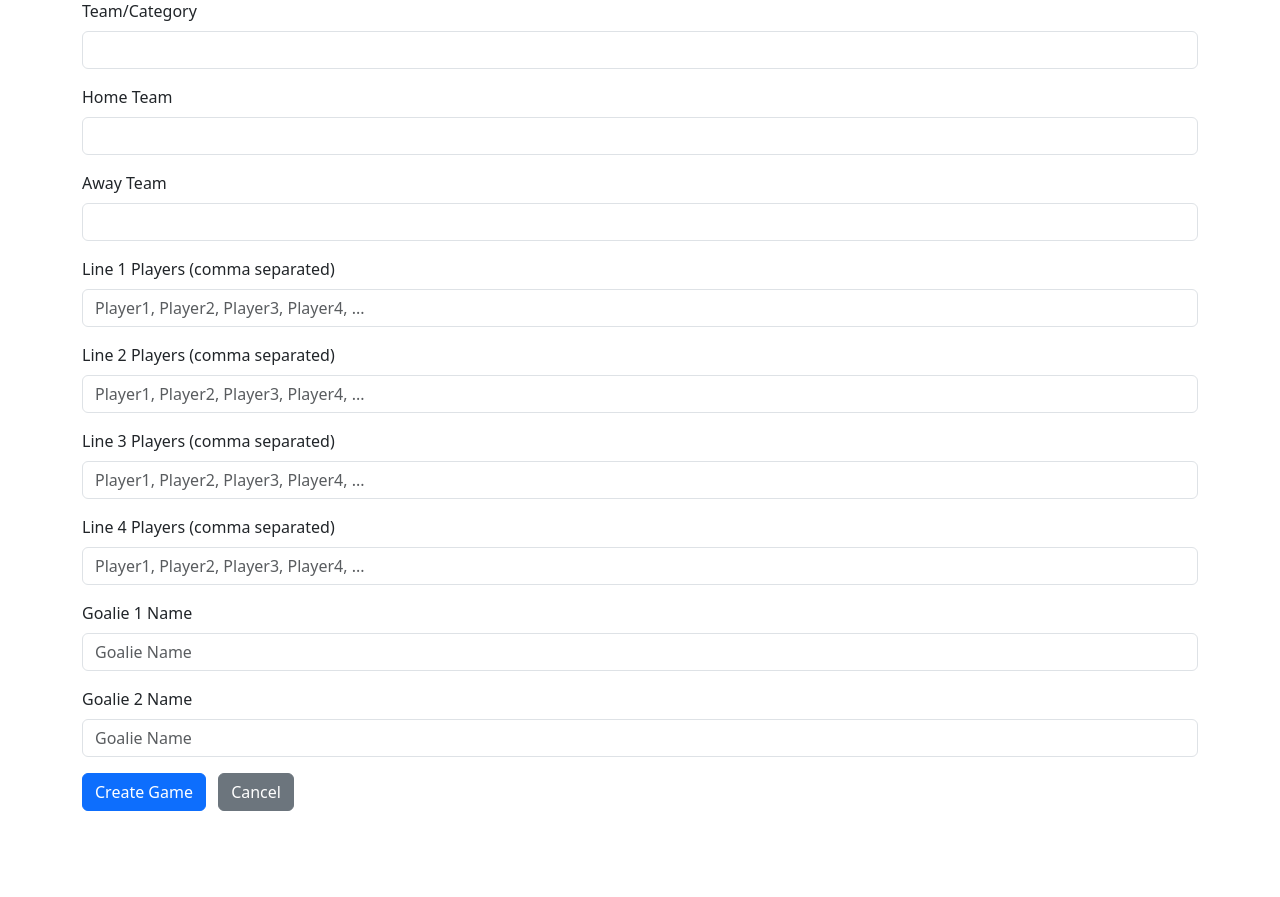
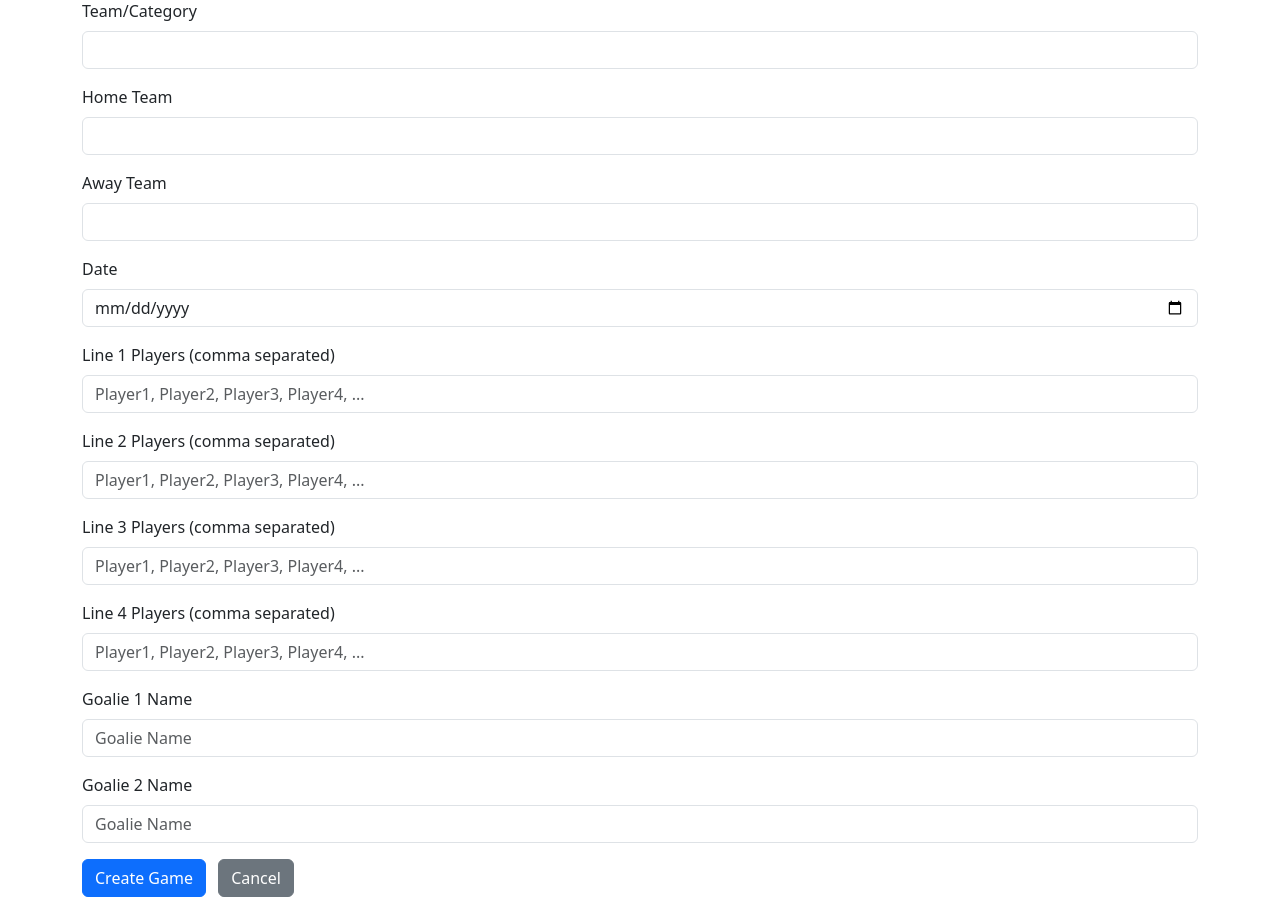
Before and after one commit to dennyschwender/FloorballStatsTracker, a Flask app: page /create_game in a window 1280 px wide. Shown: the part 121-1018 px from the top of the page. Before the commit the page ends 932 px from the top, so only its background shows below. Run offline with Flask 3, Linux system fonts and the light colour scheme; the visitor is signed in with stand-in values (Sample User, id 1).

Commit message:
Added game dates to sort them chronologically

```diff
--- a/app.py
+++ b/app.py
@@ -1,4 +1,3 @@
-
 import os
 import json
 from flask import Flask, request, render_template, redirect, url_for, session
@@ -41,16 +40,26 @@ def index():
                 return render_template('pin.html', error='Incorrect PIN')
         return render_template('pin.html')
     games = load_games()
+    # Sort games by date (descending, newest first), then by creation order (id)
+    def game_sort_key(g):
+        from datetime import datetime
+        date_str = g.get('date')
+        try:
+            date_val = datetime.strptime(date_str, '%Y-%m-%d') if date_str else datetime.min
+        except Exception:
+            date_val = datetime.min
+        return (date_val, -games.index(g))
+    games_sorted = sorted(games, key=game_sort_key, reverse=True)
     selected_team = request.args.get('team')
     if selected_team:
-        filtered_games = [g for g in games if g.get('team') == selected_team]
+        filtered_games = [g for g in games_sorted if g.get('team') == selected_team]
     else:
-        filtered_games = games
+        filtered_games = games_sorted
     latest_game_id = None
     if filtered_games:
         # Find the latest game for the selected team (or all games)
-        latest_game_id = games.index(filtered_games[-1])
-    return render_template('index.html', games=games, latest_game_id=latest_game_id, selected_team=selected_team)
+        latest_game_id = games.index(filtered_games[0])
+    return render_template('index.html', games=games_sorted, latest_game_id=latest_game_id, selected_team=selected_team)
 # Add a before_request to protect all routes except static and pin
 @app.before_request
 def require_login():
@@ -79,6 +88,7 @@ def modify_game(game_id):
         team = request.form.get('team')
         home_team = request.form.get('home_team')
         away_team = request.form.get('away_team')
+        date = request.form.get('date')
         lines = []
         for i in range(1, 5):
             line_players = request.form.get(f'line{i}', '')
@@ -91,6 +101,7 @@ def modify_game(game_id):
         game['team'] = team
         game['home_team'] = home_team
         game['away_team'] = away_team
+        game['date'] = date
         game['lines'] = lines
         game['goalies'] = goalies
         games[game_id] = game
@@ -148,6 +159,7 @@ def create_game():
         team = request.form.get('team')
         home_team = request.form.get('home_team')
         away_team = request.form.get('away_team')
+        date = request.form.get('date')
         lines = []
         for i in range(1, 5):
             line_players = request.form.get(f'line{i}', '')
@@ -161,6 +173,7 @@ def create_game():
             'team': team,
             'home_team': home_team,
             'away_team': away_team,
+            'date': date,
             'lines': lines,
             'goalies': goalies
         }
--- a/templates/game_details.html
+++ b/templates/game_details.html
@@ -36,6 +36,9 @@
 
         {% if game.team %}
         <div class="mb-2"><span class="badge bg-info text-dark fs-5">{{ game.team }}</span></div>
+        {% endif %}
+        {% if game.date %}
+        <div class="mb-2"><span class="badge bg-secondary fs-6">{{ game.date }}</span></div>
         {% endif %}
         <h2 class="mb-4">{{ game.home_team }} vs {{ game.away_team }}</h2>
         <div class="table-responsive mb-4 mx-lg-5">
--- a/templates/game_form.html
+++ b/templates/game_form.html
@@ -26,6 +26,11 @@
                 <label for="away_team" class="form-label">Away Team</label>
                 <input type="text" class="form-control" id="away_team" name="away_team" required
                     value="{{ game.away_team if modify else '' }}">
+            </div>
+            <div class="mb-3">
+                <label for="date" class="form-label">Date</label>
+                <input type="date" class="form-control" id="date" name="date" required
+                    value="{{ game.date if modify and game.date is defined else '' }}">
             </div>
             {% for line in range(1, 5) %}
             <div class="mb-3">
--- a/templates/index.html
+++ b/templates/index.html
@@ -39,6 +39,7 @@
                     {% if not selected_team and g.team %}
                     <span class="badge bg-info text-dark me-2">{{ g.team }}</span>
                     {% endif %}
+                    <span class="text-muted small">{{ g.date if g.date else '' }}</span>
                     {{ g.home_team }} vs {{ g.away_team }}
                 </span>
                 <a href="/game/{{ loop.index0 }}" class="btn btn-outline-secondary btn-sm">View</a>
```
